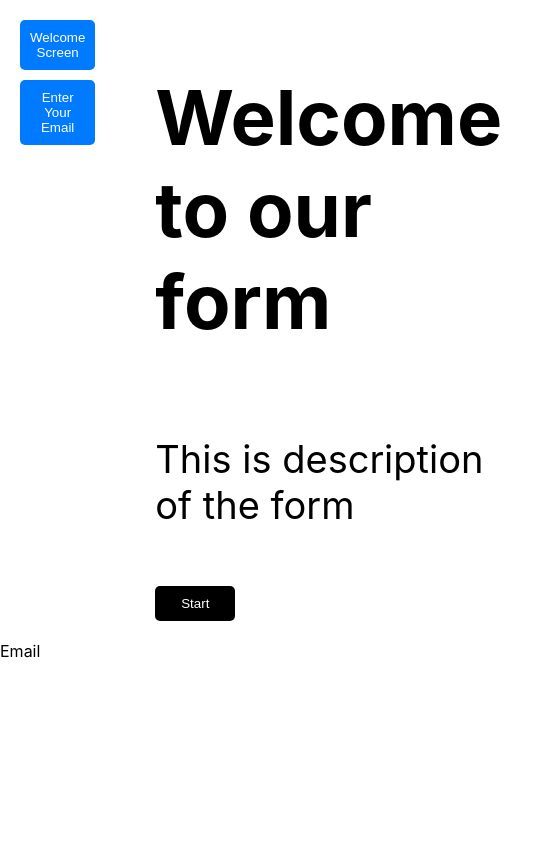
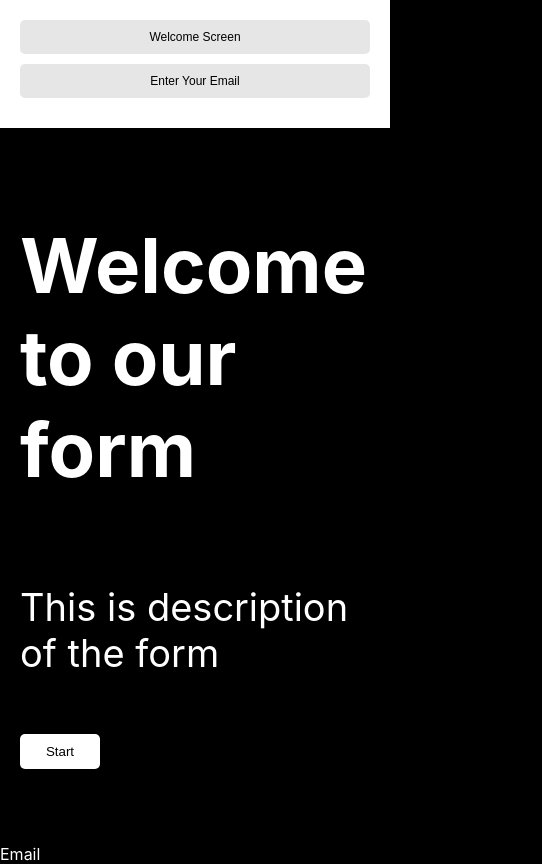
Before and after one commit to supuni97/buildform-replication, a React (Create React App) app: page / in a window 390 px wide. Shown: the whole page, 542 px wide, since content can reach past the window. Built offline with nearby package versions, Linux system fonts and the light colour scheme.

Commit message:
Updated css

```diff
--- a/src/components/Welcome.css
+++ b/src/components/Welcome.css
@@ -1,25 +1,37 @@
-.welcome-container {
+body {
+    background-color: black;
+    color: white;
+  }
+
+  .welcome-container {
     display: flex;
     flex-direction: row;
     align-items: flex-start;
     font-size: 38px;
     border: none;
-}
+    color: #ffffff;
+    width: 100%;
+    height: 100vh;
+    box-sizing: border-box;
+  }
 
-.modal {
+  .modal {
     background-color: #ffffff;
+    color: #000;
     padding: 20px;
-    border: none;
-    width: 350px;
+    border:none;
+    width: 365px;
+    max-width: 100%;
     margin-right: 20px;
     position: relative;
     display: flex;
     flex-direction: column;
     box-sizing: border-box;
     outline: none;
-}
+    height: 100vh;
+  }
 
-.button-group {
+  .button-group {
     display: flex;
     flex-direction: column;
   }
@@ -30,11 +42,11 @@
     margin-bottom: 10px;
     padding: 10px;
     border: none;
-    background-color: #007bff;
-    color: white;
+    background-color: #e6e6e6;
+    font-size:12px;
+    color: rgb(0, 0, 0);
     cursor: pointer;
     border-radius: 5px;
-    transition: background-color 0.3s;
   }
 
   .button-group button:hover,
@@ -60,7 +72,7 @@
     width: 90%;
   }
 
-  label{
+  label {
     font-size: 16px;
     margin: 10px 0;
     padding: 10px;
@@ -88,6 +100,8 @@
     padding: 20px;
     display: flex;
     align-items: center;
+    margin-left: 20px;
+    box-sizing: border-box;
   }
 
   .content-text {
@@ -97,7 +111,8 @@
   }
 
   .display-content img {
-    width: 90vh;
+    max-width: 100%;
+    height: auto;
     margin-left: 20px;
   }
 
@@ -105,8 +120,8 @@
     margin-top: 20px;
     padding: 10px 20px;
     border: none;
-    background-color: #000000;
-    color: white;
+    background-color: #ffffff;
+    color: rgb(0, 0, 0);
     cursor: pointer;
     border-radius: 5px;
     width: 80px;
@@ -130,7 +145,7 @@
     margin-top: 10px;
     text-align: center;
     transition: background-color 0.3s;
-    width: 120px; /* Adjust the width as needed */
+    width: 100px;
   }
 
   .custom-file-upload:hover {
@@ -143,28 +158,53 @@
 
   .upload-icon {
     margin-right: 8px;
-    font-size: 20px; /* Adjust the size as needed */
+    font-size: 20px;
   }
 
   .close-btn {
-    padding: 5px; /* Reduce padding for a smaller button */
+    padding: 5px;
     cursor: pointer;
     background-color: #007bff;
     color: white;
     border: none;
     border-radius: 5px;
-    margin: 10px 0; /* Adjust the margin to reduce space around the button */
+    margin: 10px 0;
     text-align: center;
     transition: background-color 0.3s;
-    width: 30px; /* Adjust the width for a smaller button */
-    position: absolute; /* Position absolutely within the modal */
-    top: 10px; /* Align to the top of the modal */
-    right: 10px; /* Align to the right of the modal */
+    width: 30px;
+    position: absolute;
+    top: 10px;
+    right: 10px;
     display: flex;
-    align-items: center; /* Center the icon vertically */
-    justify-content: center; /* Center the icon horizontally */
+    align-items: center;
+    justify-content: center;
   }
 
   .close-btn:hover {
     background-color: #0056b3;
   }
+
+  @media (max-width: 768px) {
+    .welcome-container {
+      flex-direction: column;
+      align-items: stretch;
+    }
+
+    .modal {
+      width: 100%;
+      height: auto;
+      margin-right: 0;
+      margin-bottom: 20px;
+    }
+
+    .display-content {
+      margin-left: 0;
+      flex-direction: column;
+      align-items: stretch;
+    }
+
+    .display-content img {
+      width: 100%;
+      margin-left: 0;
+    }
+  }
```
